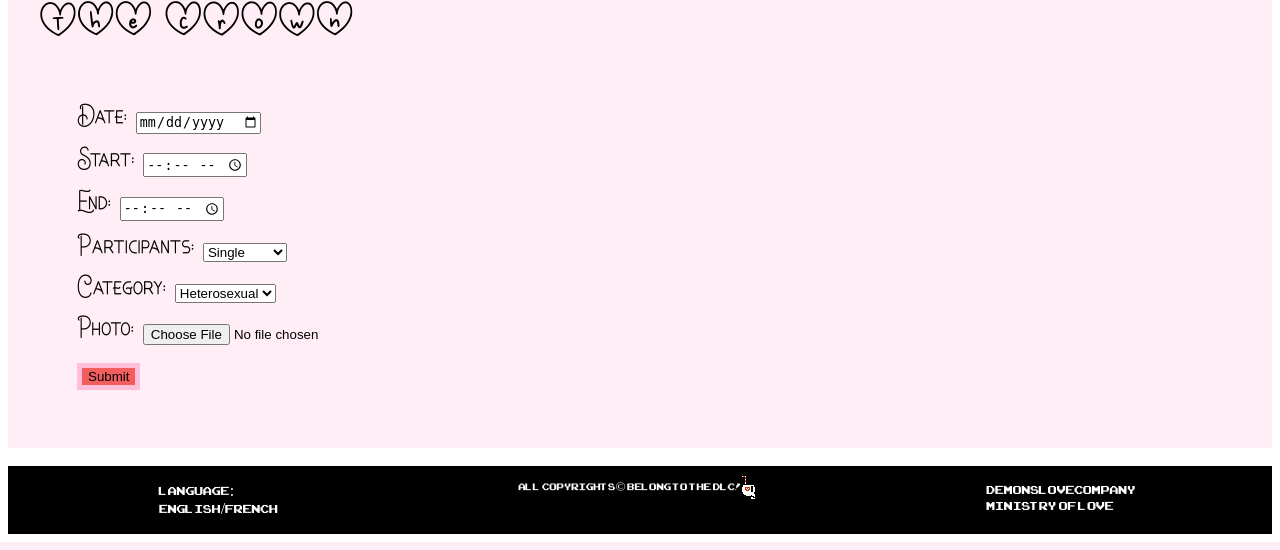
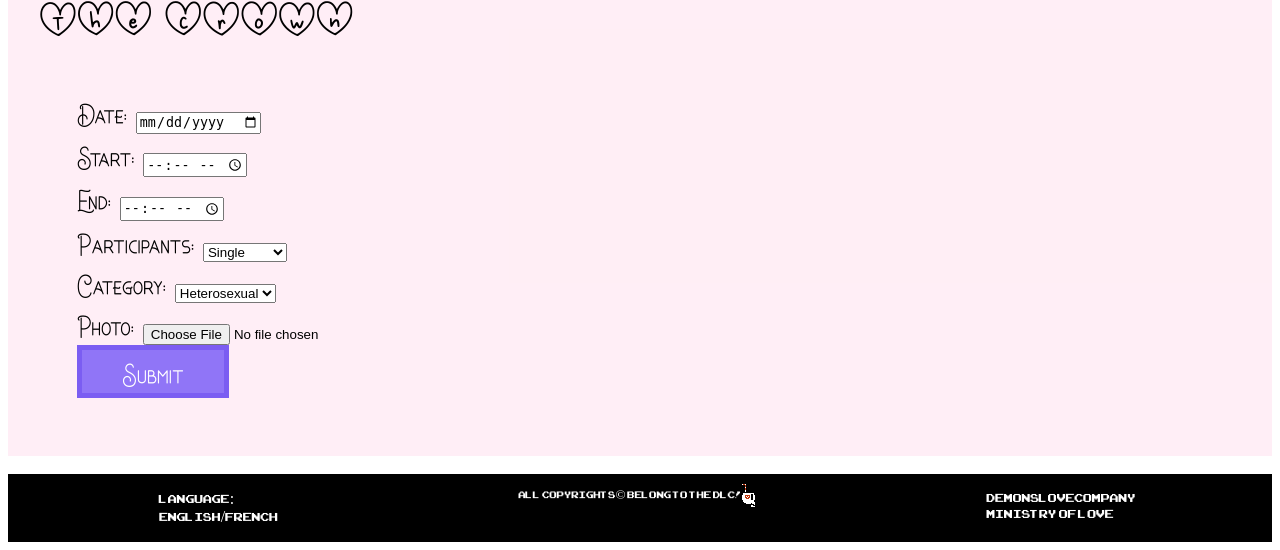
Before and after one commit to ASpeedyNiNjA/COMP1054-Assignment4, a PHP site: page /crown.php in a window 1280 px wide. Shown: the part 480-1030 px from the top of the page. Run offline with PHP 8.4, Linux system fonts and the light colour scheme; the visitor is signed in with stand-in values (Sample User, id 1); data comes from the database, SQL or seed files in the repository.

Commit message:
Corrected submit box colours

```diff
--- a/styles/style.css
+++ b/styles/style.css
@@ -175,6 +175,18 @@ li {
 }
 
 button {
-	background-color: #F25D5D;
-	border: 5px solid #FFBFDA;
+	background-color: rgb(136 108 248 / .93);
+	border: 5px solid #7B5DF2;
+	font-family: 'elmoraClassica';
+	font-size: 36px;
+	color: white;
+	width: 152px;
+	/* height: 39px; */ /* This fixs the text sitting at the bottom of the button */
+	text-align: center;
 }
+
+
+
+
+/* background-color: #F25D5D;
+border: 5px solid #FFBFDA; */
```
